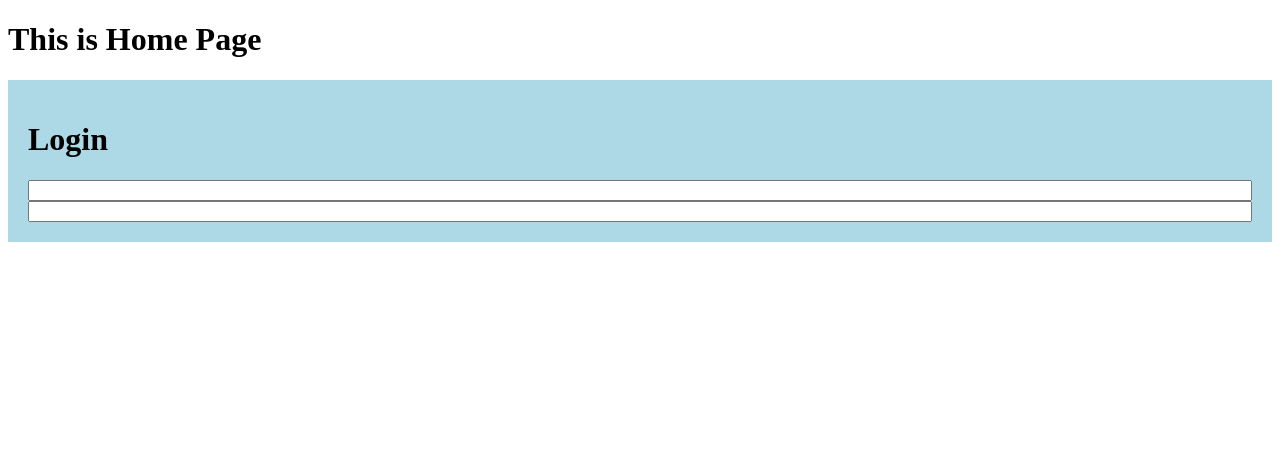
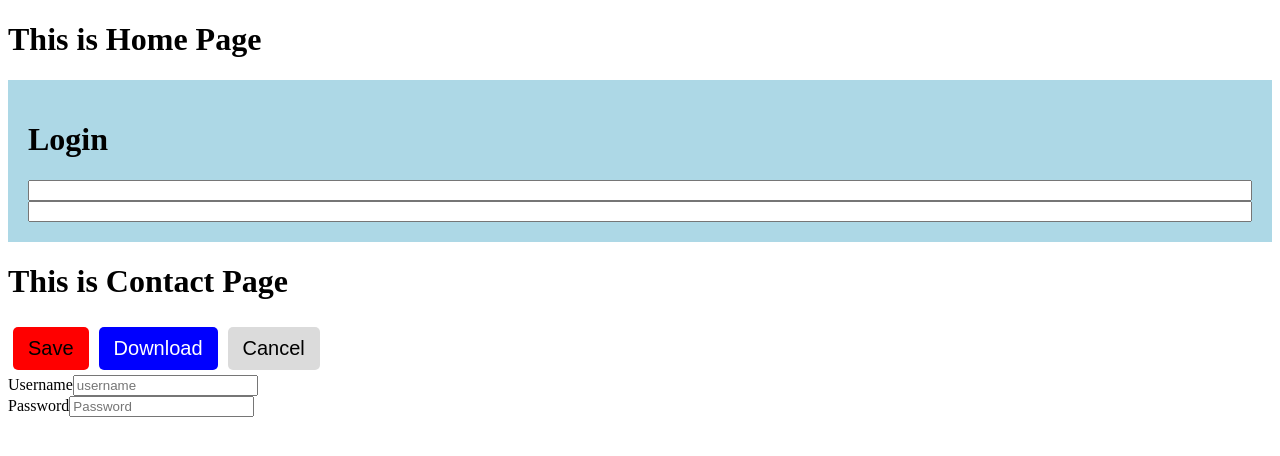
Before and after one commit to thamizhema/OA_Online_Class_react_4-5_dec, a React (Create React App) app in the folder react_practice/: page / in a window 1280 px wide. Shown: the top 456 px of the page. Built offline with nearby package versions, Linux system fonts and the light colour scheme.

Commit message:
props and children

```diff
--- a/react_practice/src/App.js
+++ b/react_practice/src/App.js
@@ -1,10 +1,26 @@
 import MyLogin from "./components/Login/Login"; //default export
-import { Home } from "./components/Home/Home"; // export
+import { Home, Contact } from "./components/Home/Home"; // export
+import MyButton from "./components/common/MyButton";
+import MyInput from "./components/common/MyInput";
 export default function App() {
   return (
     <div className="app">
       <Home />
       <MyLogin />
+      <Contact />
+      <MyButton cl="btn-red">Save</MyButton>
+      <MyButton style={{ color: "white", background: "blue" }}>
+        Download
+      </MyButton>
+      <MyButton>Cancel</MyButton>
+      <br />
+      <MyInput id="username" hintText="username" lable="Username" />
+      <MyInput
+        id={"pass"}
+        hintText="Password"
+        lable="Password"
+        type="password"
+      />
     </div>
   );
 }
--- a/react_practice/src/components/Home/Home.jsx
+++ b/react_practice/src/components/Home/Home.jsx
@@ -1,3 +1,6 @@
 export function Home() {
   return <h1>This is Home Page</h1>;
 }
+export function Contact() {
+  return <h1>This is Contact Page</h1>;
+}
--- /dev/null
+++ b/react_practice/src/components/common/MyButton.jsx
@@ -0,0 +1,14 @@
+import React from "react";
+import "./my_button.css";
+
+export default function MyButton(props) {
+  console.log(props);
+  return (
+    <button
+      style={props.style ? props.style : null}
+      className={`btn ${props.cl ? props.cl : ""}`}
+    >
+      {props.children}
+    </button>
+  );
+}
--- /dev/null
+++ b/react_practice/src/components/common/MyInput.jsx
@@ -0,0 +1,15 @@
+import React from "react";
+
+export default function MyInput({
+  id,
+  type = "text",
+  hintText = "Hint",
+  lable = "Lable",
+}) {
+  return (
+    <div>
+      <label for={id}>{lable}</label>
+      <input type={type} id={id} placeholder={hintText} />
+    </div>
+  );
+}
--- /dev/null
+++ b/react_practice/src/components/common/my_button.css
@@ -0,0 +1,13 @@
+.btn {
+  border: none;
+  outline: none;
+  font-size: 20px;
+  background: rgb(219, 219, 219);
+  border-radius: 5px;
+  padding: 10px 15px;
+  margin: 5px;
+}
+
+.btn-red {
+  background: red;
+}
```
